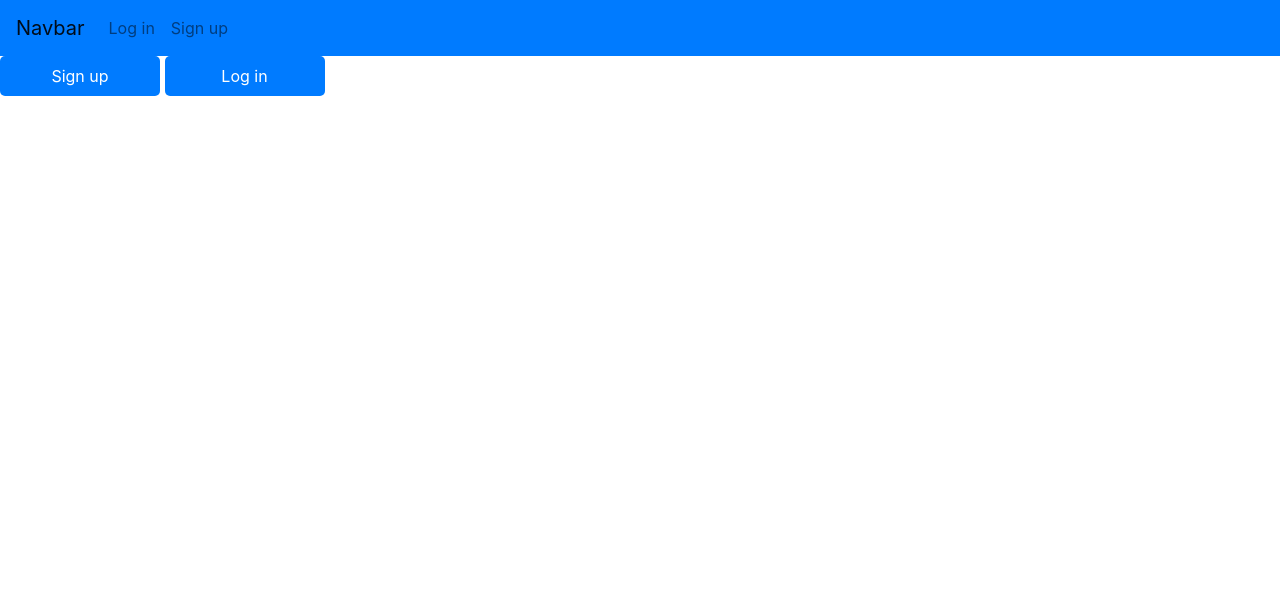
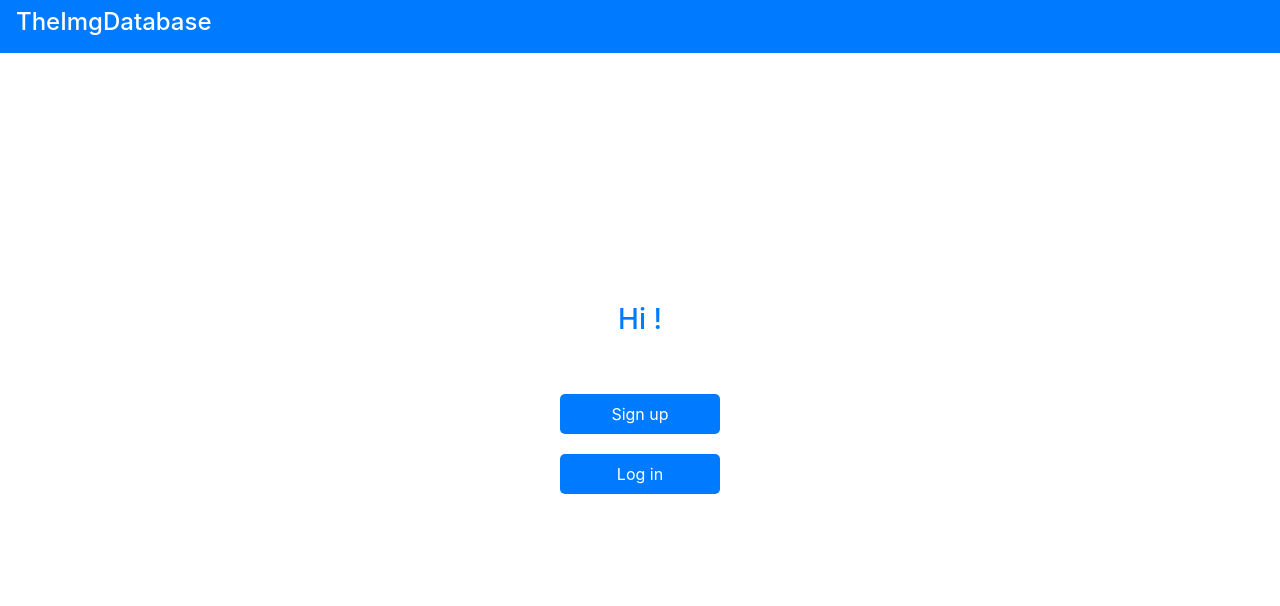
Before and after one commit to 5dropar/BackEnd, a plain HTML site: page index.html in a window 1280 px wide. Drawn offline with nearby package versions, Linux system fonts and the light colour scheme; no server answers.

Commit message:
styles á backend login

```diff
--- a/index.html
+++ b/index.html
@@ -19,48 +19,27 @@
     <title>Account</title>
   </head>
   <body>
-    <nav class="navbar navbar-expand-lg navbar-light bg-primary text-white">
-      <a class="navbar-brand" href="#">Navbar</a>
-      <button
-        class="navbar-toggler"
-        type="button"
-        data-toggle="collapse"
-        data-target="#navbarSupportedContent"
-        aria-controls="navbarSupportedContent"
-        aria-expanded="false"
-        aria-label="Toggle navigation"
-      >
-        <span class="navbar-toggler-icon"></span>
-      </button>
+    <header>
+    <nav class="navbar navbar-expand-lg navbar-light bg-primary text-white d-flex justify-content-between">
+      <h4>TheImgDatabase</h4>
 
-      <div class="collapse navbar-collapse" id="navbarSupportedContent">
-        <ul class="navbar-nav mr-auto nav-flex">
-          <li class="nav-item logged-out" style="display:none;">
-            <a
-              class="nav-link"
-              href="#"
-              data-toggle="modal"
-              data-target="#login-modal"
-              >Log in</a
-            >
-          </li>
-          <li class="nav-item logged-out" style="display:none;">
-            <a
-              class="nav-link"
-              href="#"
-              data-toggle="modal"
-              data-target="#signup-modal"
-              >Sign up</a
-            >
-          </li>
+      <div class="nav-logout" id="navbarSupportedContent">
+        <ul class="navbar-nav nav-flex">
           <li class="nav-item logged-in" style="display:none;">
-            <a class="nav-link" href="#" id="logout-button">Log out</a>
+            <a class="nav-link text-white" href="#" id="logout-button">Log out</a>
           </li>
         </ul>
       </div>
     </nav>
-    <button id="signup-btn" data-toggle="modal" data-target="#signup-modal">Sign up</button>
-    <button id="login-btn" data-toggle="modal" data-target="#login-modal">Log in</button>
+  </header>
+  <div id="container">
+  <div id="account-container">
+    <h3>Hi !</h3>
+    <div id="account-btns">
+      <button id="signup-btn" data-toggle="modal" data-target="#signup-modal">Sign up</button>
+      <button id="login-btn" data-toggle="modal" data-target="#login-modal">Log in</button>
+    </div>
+  </div>
 
     <div class="form" style="visibility: hidden;">
     <label for="title">Title:</label>
@@ -97,7 +76,7 @@
       <div class="modal-dialog" role="document">
         <div class="modal-content">
           <div class="modal-header">
-            <h5 class="modal-title" id="exampleModalLabel">New message</h5>
+            <h5 class="modal-title" id="exampleModalLabel">Enter your information</h5>
             <button
               type="button"
               class="close"
@@ -191,7 +170,7 @@
         </div>
 
     </div>
-
+  </div>
     <!-- Optional JavaScript -->
     <!-- jQuery first, then Popper.js, then Bootstrap JS -->
     <script src="https://www.gstatic.com/firebasejs/5.9.1/firebase-app.js"></script>
--- a/sass/main.scss
+++ b/sass/main.scss
@@ -5,7 +5,37 @@ $white: #fff;
 body {
   width: 100%;
 }
+header{
+  #navbarSupportedContent{
+    width: 90px;
+    ul{
+      margin: 0;
+    }
+  }
+}
 
+#container{
+  width: 100%;
+  height: 100vh;
+  display: flex;
+  align-items: center;
+}
+
+#account-container{
+  display: flex;
+  flex-direction: column;
+  text-align: center;
+  color: $primary-color;
+  width: 300px;
+  height: 300px;
+  margin: 0 auto;
+
+  #account-btns{
+    display: flex;
+    flex-direction: column;
+    margin: 0 auto;
+    margin-top: 40px;
+  }
   #login-btn, #signup-btn{
     background-color: $primary-color;
     color: $white;
@@ -14,6 +44,7 @@ body {
     outline: none;
     border: none;
     border-radius: 5px;
+    margin: 10px;
   }
   #login-btn:hover, #signup-btn:hover{
     background-color: $hover-color;
@@ -24,4 +55,7 @@ body {
     border: none;
     border-radius: 5px;
     transition: 0.3s;
+    margin: 10px;
+
   }
+}
```
Also changed, not shown: css/styles.css, 1 other file. Lines whose indentation alone changed are shown as unchanged.
